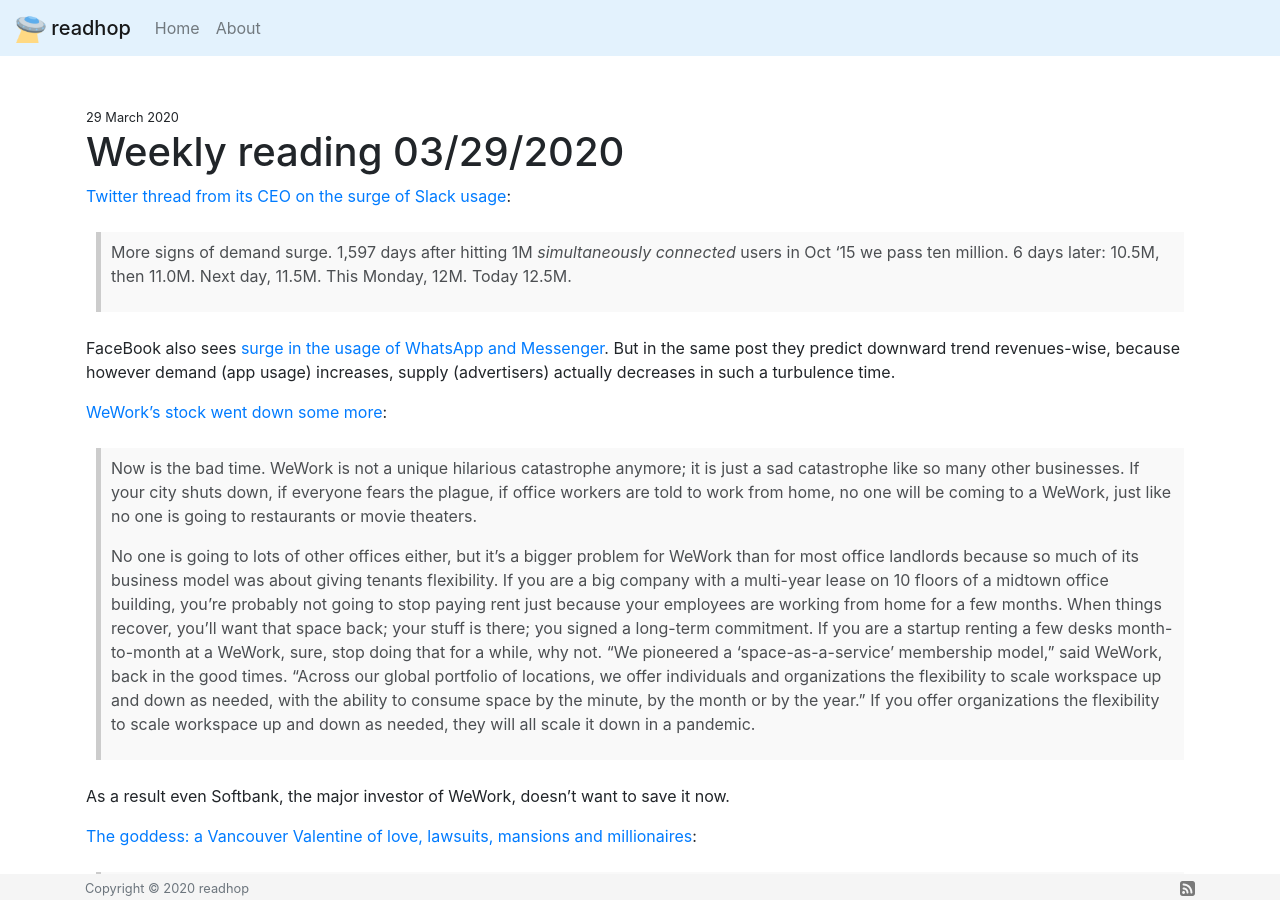
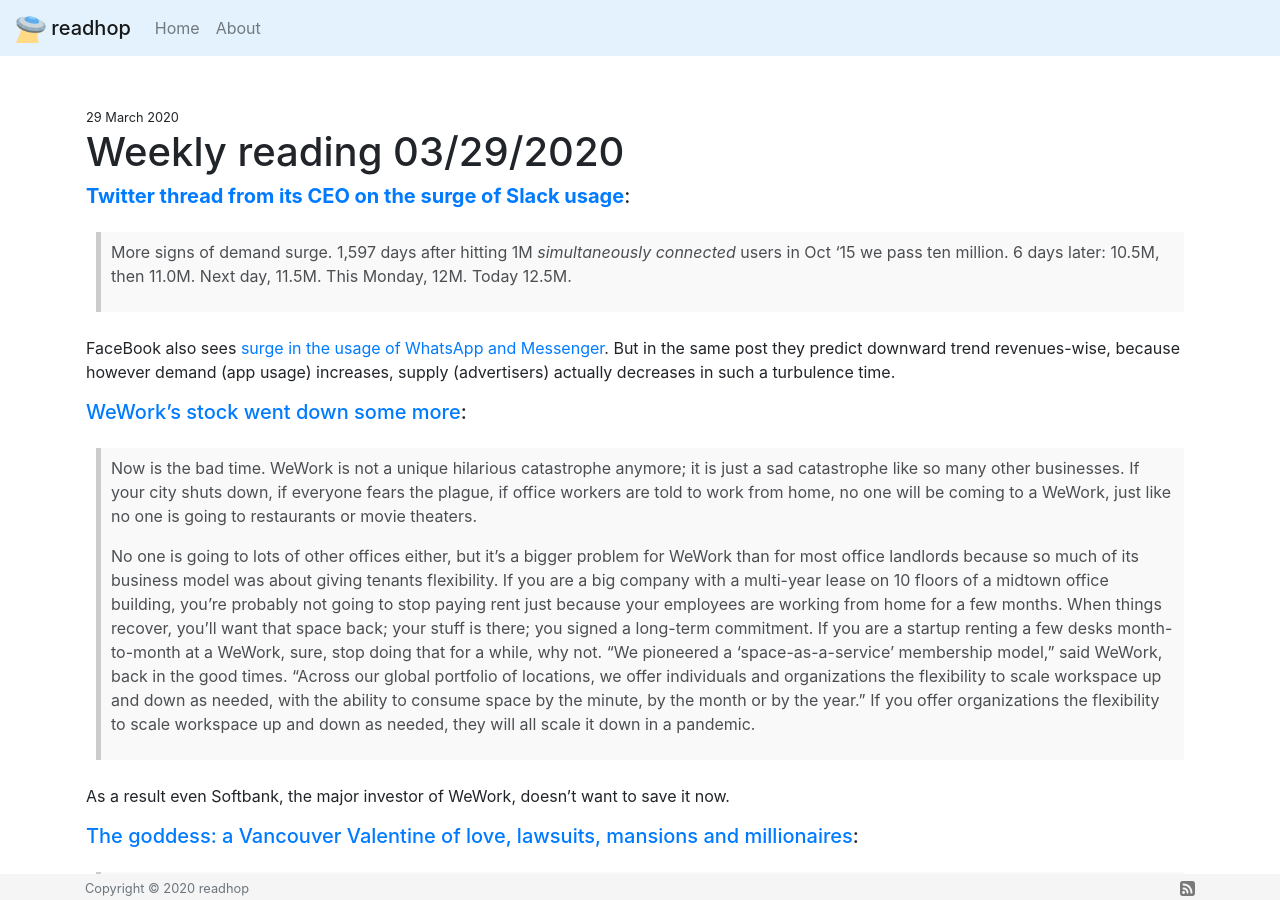
Before and after one commit to robocalpico/robocalpico.github.io, a Jekyll site: the page built from _posts/2020-03-29-weekly.md, in a window 1280 px wide and 900 px high. Built offline with Jekyll 4.4.1, drawn with Linux system fonts in a browser that asks for light colours; comment, search, counter and statistics services are not loaded.

```diff
--- a/_posts/2020-03-29-weekly.md
+++ b/_posts/2020-03-29-weekly.md
@@ -5,13 +5,13 @@ date:    2020-03-29 11:17:23
 categories: Weekly
 ---
 
-[Twitter thread from its CEO on the surge of Slack usage](https://twitter.com/stewart/status/1243000487365861376):
+##### __[Twitter thread from its CEO on the surge of Slack usage](https://twitter.com/stewart/status/1243000487365861376)__:
 
 > More signs of demand surge. 1,597 days after hitting 1M *simultaneously connected* users in Oct ‘15 we pass ten million. 6 days later: 10.5M, then 11.0M. Next day, 11.5M. This Monday, 12M. Today 12.5M.
 
 FaceBook also sees [surge in the usage of WhatsApp and Messenger](https://about.fb.com/news/2020/03/keeping-our-apps-stable-during-covid-19/). But in the same post they predict downward trend revenues-wise, because however demand (app usage) increases, supply (advertisers) actually decreases in such a turbulence time.
 
-[WeWork's stock went down some more](https://www.bloomberg.com/opinion/articles/2020-03-18/wework-s-stock-went-down-some-more):
+##### [WeWork's stock went down some more](https://www.bloomberg.com/opinion/articles/2020-03-18/wework-s-stock-went-down-some-more):
 
 > Now is the bad time. WeWork is not a unique hilarious catastrophe anymore; it is just a sad catastrophe like so many other businesses. If your city shuts down, if everyone fears the plague, if office workers are told to work from home, no one will be coming to a WeWork, just like no one is going to restaurants or movie theaters.
 >
@@ -19,7 +19,7 @@ FaceBook also sees [surge in the usage of WhatsApp and Messenger](https://about.
 
 As a result even Softbank, the major investor of WeWork, doesn't want to save it now.
 
-[The goddess: a Vancouver Valentine of love, lawsuits, mansions and millionaires](https://www.scmp.com/news/china/society/article/3050342/goddess-vancouver-valentine-love-lawsuits-mansions-and):
+##### [The goddess: a Vancouver Valentine of love, lawsuits, mansions and millionaires](https://www.scmp.com/news/china/society/article/3050342/goddess-vancouver-valentine-love-lawsuits-mansions-and):
 
 > “Thank god [we] met each other unexpectedly,” Rao told Li via WeChat a few days after first laying eyes on her. “You will add so much lustre to my life. I’m grateful for having you. I love you!”
 >
@@ -31,7 +31,7 @@ As a result even Softbank, the major investor of WeWork, doesn't want to save it
 
 Both Rao and Huang fell in love with Li and spent giant amount of money on her, but ended up both feeling scammed. Meanwhile Rao is already married to another woman back in China. Then they filed many lawsuits to each other, both in Canada and China. It's also covered in Chinese media with fewer details: [科陆电子谈董事长卷入跨国重婚案传言：个人事项对公司无影响](https://www.thepaper.cn/newsDetail_forward_3725846).
 
-[How China is Influencing YouTubers into Posting State Propaganda](https://medium.com/swlh/how-china-is-influencing-youtubers-into-posting-state-propaganda-db72acf18dfa):
+##### [How China is Influencing YouTubers into Posting State Propaganda](https://medium.com/swlh/how-china-is-influencing-youtubers-into-posting-state-propaganda-db72acf18dfa):
 
 > Franco isn’t a typical Chinese name. Which made the email that J.J. McCullough, a Canadian YouTuber and conservative columnist, opened last May all the more peculiar. “Hi McCullough, Just watched your videos, and we thought it would be a great to place our content, we wonder if you want to help us upload this video to your youtube channel? And for that, we will support your youtube channel for $500” [sic] read the email. Attached was a video which can charitably be described as pro-Chinese government content; a less generous description might be clumsy propaganda.
 
```
Also changed, not shown: _posts/2020-03-21-features-of-a-blog.md (+1 -0 lines), _posts/2020-04-04-weekly.md (+3 -3 lines).
